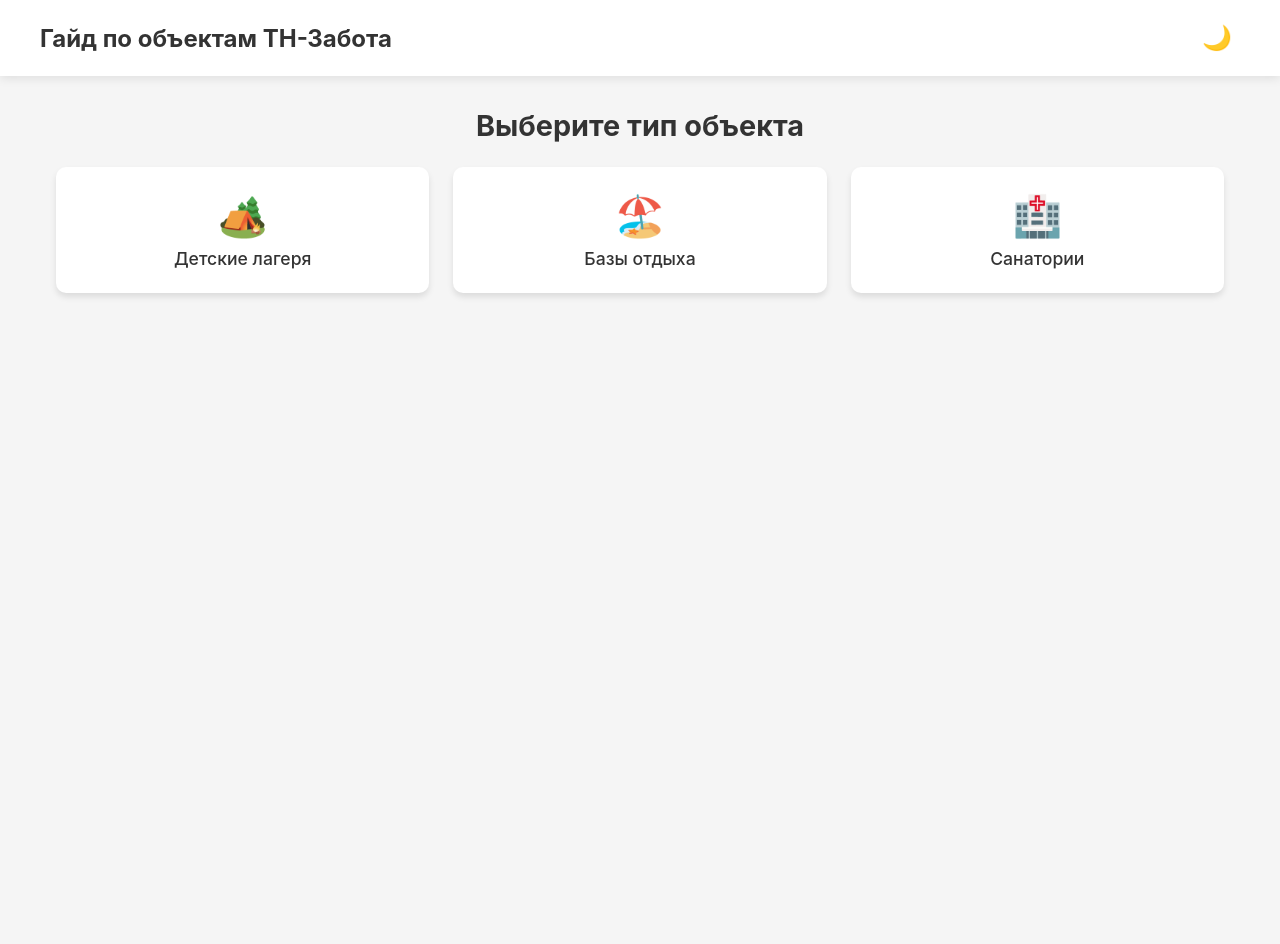
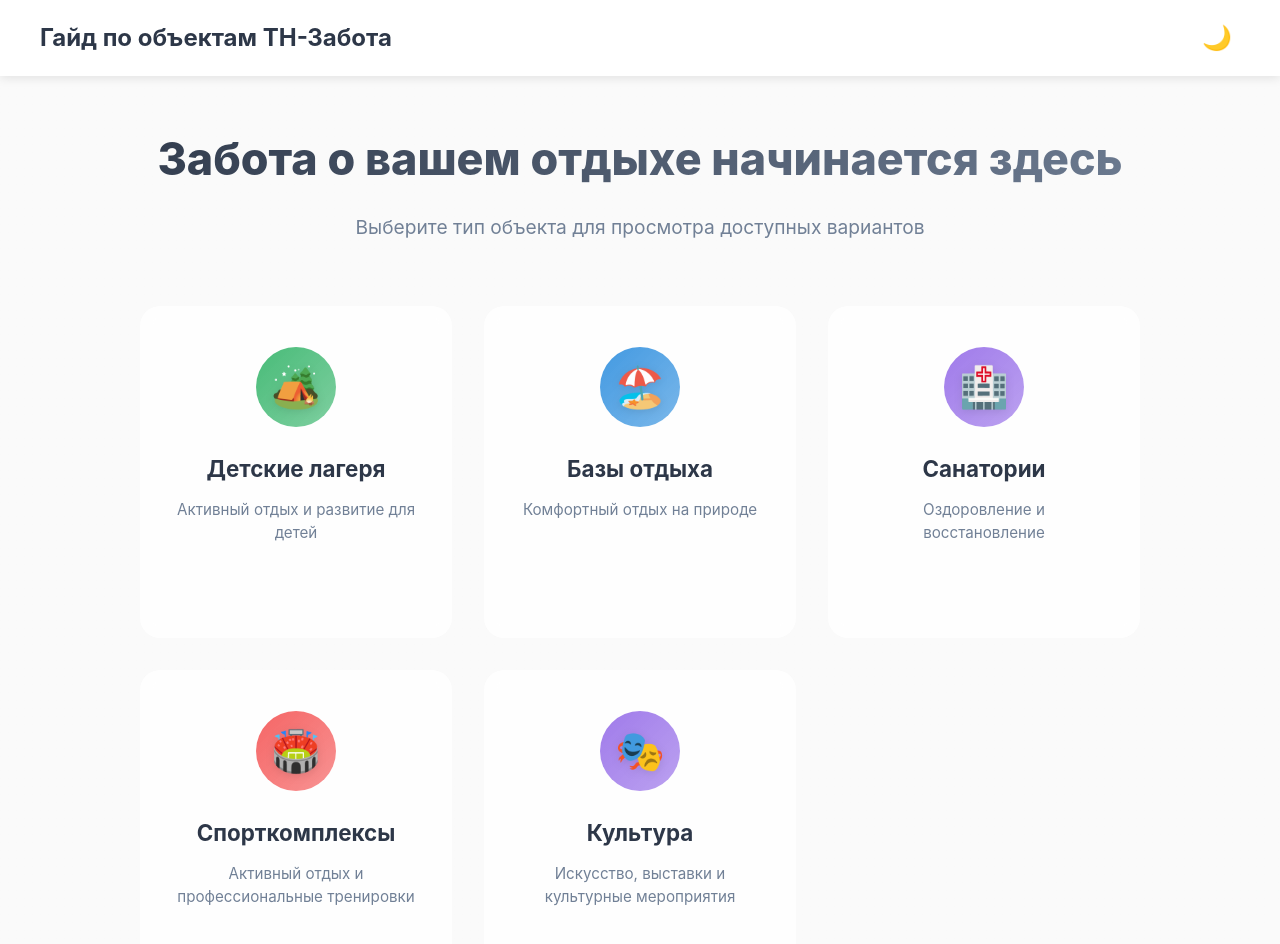
Before and after one commit to ASharksss/tatneft_care, a React (Create React App) app: page /#/ in a window 1280 px wide. Shown: the top 944 px of the page. Before the commit the page ends 800 px from the top, so only its background shows below. Built offline with nearby package versions, Linux system fonts and the light colour scheme.

Commit message:
redesign

```diff
--- a/src/assets/styles/global.css
+++ b/src/assets/styles/global.css
@@ -1,40 +1,52 @@
 /* Базовые стили */
 body {
     margin: 0;
-    font-family: -apple-system, BlinkMacSystemFont, 'Segoe UI', 'Roboto', 'Oxygen',
-    'Ubuntu', 'Cantarell', 'Fira Sans', 'Droid Sans', 'Helvetica Neue',
-    sans-serif;
+    font-family: 'Inter', -apple-system, BlinkMacSystemFont, 'Segoe UI', 'Roboto', sans-serif;
     -webkit-font-smoothing: antialiased;
     -moz-osx-font-smoothing: grayscale;
-    transition: background-color 0.3s ease, color 0.3s ease;
+    transition: all 0.3s ease;
+    line-height: 1.6;
 }
 
-/* Светлая тема по умолчанию */
+/* Обновленная светлая тема */
 :root {
-    --bg-color: #f5f5f5;
-    --text-color: #333;
-    --secondary-text: #666;
-    --header-bg: #ffffff;
-    --card-bg: #ffffff;
-    --border-color: #e0e0e0;
-    --accent-color: #4a6fa5;
-    --hover-bg: rgba(0, 0, 0, 0.05);
+    --bg-color: #fafafa;
+    --text-color: #2d3748;
+    --secondary-text: #718096;
+    --header-bg: rgba(255, 255, 255, 0.95);
+    --card-bg: rgba(255, 255, 255, 0.8);
+    --border-color: #e2e8f0;
+    --accent-color: #4299e1;
+    --accent-hover: #3182ce;
+    --hover-bg: rgba(66, 153, 225, 0.1);
+    --gradient-start: #667eea;
+    --gradient-end: #764ba2;
+    --shadow-sm: 0 1px 3px rgba(0, 0, 0, 0.05);
+    --shadow-md: 0 4px 6px rgba(0, 0, 0, 0.05);
+    --shadow-lg: 0 10px 25px rgba(0, 0, 0, 0.1);
 }
 
-/* Темная тема */
+/* Обновленная темная тема */
 [data-theme="dark"] {
     --bg-color: #121212;
-    --text-color: #e0e0e0;
-    --secondary-text: #a0a0a0;
-    --header-bg: #1e1e1e;
-    --card-bg: #1e1e1e;
-    --border-color: #333;
-    --accent-color: #6d9eeb;
-    --hover-bg: rgba(255, 255, 255, 0.05);
+    --text-color: #e2e8f0;
+    --secondary-text: #a0aec0;
+    --header-bg: rgba(30, 30, 30, 0.95);
+    --card-bg: rgba(30, 30, 30, 0.8);
+    --border-color: #2d3748;
+    --accent-color: #63b3ed;
+    --accent-hover: #4299e1;
+    --hover-bg: rgba(99, 179, 237, 0.15);
+    --gradient-start: #805ad5;
+    --gradient-end: #d53f8c;
 }
 
-/* Применяем переменные */
 body {
     background-color: var(--bg-color);
     color: var(--text-color);
 }
+
+/* Плавные переходы для интерактивных элементов */
+* {
+    transition: color 0.2s ease, background-color 0.2s ease, border-color 0.2s ease;
+}
--- a/src/components/TypeSelector/TypeSelector.jsx
+++ b/src/components/TypeSelector/TypeSelector.jsx
@@ -2,24 +2,70 @@ import React from 'react';
 import styles from './TypeSelector.module.css';
 
 const objectTypes = [
-  { id: 'camps', name: 'Детские лагеря', icon: '🏕️' },
-  { id: 'resorts', name: 'Базы отдыха', icon: '🏖️' },
-  { id: 'sanatoriums', name: 'Санатории', icon: '🏥' },
+  {
+    id: 'camps',
+    name: 'Детские лагеря',
+    icon: '🏕️',
+    description: 'Активный отдых и развитие для детей',
+    color: '#48bb78'
+  },
+  {
+    id: 'resorts',
+    name: 'Базы отдыха',
+    icon: '🏖️',
+    description: 'Комфортный отдых на природе',
+    color: '#4299e1'
+  },
+  {
+    id: 'sanatoriums',
+    name: 'Санатории',
+    icon: '🏥',
+    description: 'Оздоровление и восстановление',
+    color: '#9f7aea'
+  },
+  {
+    id: 'sports',
+    name: 'Спорткомплексы',
+    icon: '🏟️', // или '⚽', '🏀', '🏊‍♂️'
+    description: 'Активный отдых и профессиональные тренировки',
+    color: '#f56565' // энергичный красный
+  },
+  {
+    id: 'culture',
+    name: 'Культура',
+    icon: '🎭', // или '🏛️', '🎨', '📚'
+    description: 'Искусство, выставки и культурные мероприятия',
+    color: '#9f7aea' // благородный фиолетовый
+  }
 ];
 
-const TypeSelector = ({ onSelect }) => {
+const   TypeSelector = ({ onSelect }) => {
   return (
     <div className={styles.selector}>
-      <h2 className={styles.title}>Выберите тип объекта</h2>
-      <div className={styles.types}>
+      <div className={styles.hero}>
+        <h1 className={styles.heroTitle}>Забота о вашем отдыхе начинается здесь</h1>
+        <p className={styles.heroSubtitle}>Выберите тип объекта для просмотра доступных вариантов</p>
+      </div>
+
+      <div className={styles.typesGrid}>
         {objectTypes.map((type) => (
           <div
             key={type.id}
             className={styles.typeCard}
             onClick={() => onSelect(type.id)}
+            style={{ '--card-color': type.color }}
           >
-            <span className={styles.icon}>{type.icon}</span>
-            <span className={styles.name}>{type.name}</span>
+            <div className={styles.cardContent}>
+              <div className={styles.iconWrapper}>
+                <span className={styles.icon}>{type.icon}</span>
+              </div>
+              <h3 className={styles.cardTitle}>{type.name}</h3>
+              <p className={styles.cardDescription}>{type.description}</p>
+              <div className={styles.cardHover}>
+                <span className={styles.hoverText}>Выбрать</span>
+                <span className={styles.arrow}>→</span>
+              </div>
+            </div>
           </div>
         ))}
       </div>
--- a/src/components/TypeSelector/TypeSelector.module.css
+++ b/src/components/TypeSelector/TypeSelector.module.css
@@ -1,55 +1,174 @@
 .selector {
-    margin: 2rem 0;
+    margin: 3rem 0;
     text-align: center;
 }
 
-.title {
-    color: var(--text-color);
-    margin-bottom: 1.5rem;
-    font-size: 1.8rem;
-}
-
-.types {
-    display: grid;
-    grid-template-columns: repeat(auto-fit, minmax(200px, 1fr));
-    gap: 1.5rem;
+.hero {
+    margin-bottom: 4rem;
     padding: 0 1rem;
 }
 
+.heroTitle {
+    font-size: 2.8rem;
+    font-weight: 800;
+    margin: 0 0 1rem 0;
+    background: linear-gradient(135deg, var(--text-color) 0%, var(--secondary-text) 100%);
+    -webkit-background-clip: text;
+    -webkit-text-fill-color: transparent;
+    background-clip: text;
+}
+
+.heroSubtitle {
+    font-size: 1.2rem;
+    color: var(--secondary-text);
+    margin: 0;
+    font-weight: 400;
+}
+
+.typesGrid {
+    display: grid;
+    grid-template-columns: repeat(auto-fit, minmax(300px, 1fr));
+    gap: 2rem;
+    padding: 0 1rem;
+    max-width: 1000px;
+    margin: 0 auto;
+}
+
 .typeCard {
-    background-color: var(--card-bg);
-    border-radius: 10px;
-    padding: 1.5rem;
+    background: var(--card-bg);
+    border-radius: 20px;
+    padding: 2.5rem 2rem;
     cursor: pointer;
     transition: all 0.3s ease;
-    display: flex;
-    flex-direction: column;
-    align-items: center;
-    box-shadow: 0 4px 6px rgba(0, 0, 0, 0.1);
+    border: 1px solid transparent;
+    position: relative;
+    overflow: hidden;
+    backdrop-filter: blur(10px);
+}
+
+.typeCard::before {
+    content: '';
+    position: absolute;
+    top: 0;
+    left: 0;
+    right: 0;
+    height: 4px;
+    background: linear-gradient(90deg, var(--card-color), color-mix(in srgb, var(--card-color), transparent 70%));
+    transform: scaleX(0);
+    transition: transform 0.3s ease;
 }
 
 .typeCard:hover {
-    transform: translateY(-5px);
-    box-shadow: 0 6px 12px rgba(0, 0, 0, 0.15);
+    transform: translateY(-8px);
+    box-shadow: var(--shadow-lg);
+    border-color: color-mix(in srgb, var(--card-color), transparent 70%);
+}
+
+.typeCard:hover::before {
+    transform: scaleX(1);
+}
+
+.cardContent {
+    position: relative;
+    z-index: 2;
+}
+
+.iconWrapper {
+    width: 80px;
+    height: 80px;
+    margin: 0 auto 1.5rem;
+    background: linear-gradient(135deg, var(--card-color), color-mix(in srgb, var(--card-color), transparent 30%));
+    border-radius: 50%;
+    display: flex;
+    align-items: center;
+    justify-content: center;
+    transition: all 0.3s ease;
+}
+
+.typeCard:hover .iconWrapper {
+    transform: scale(1.1);
 }
 
 .icon {
     font-size: 2.5rem;
-    margin-bottom: 0.5rem;
+    filter: drop-shadow(0 2px 4px rgba(0,0,0,0.1));
 }
 
-.name {
-    font-size: 1.1rem;
-    font-weight: 500;
+.cardTitle {
+    font-size: 1.4rem;
+    font-weight: 700;
+    margin: 0 0 0.75rem 0;
     color: var(--text-color);
 }
 
-@media (max-width: 600px) {
-    .types {
+.cardDescription {
+    color: var(--secondary-text);
+    margin: 0 0 1.5rem 0;
+    font-size: 0.95rem;
+    line-height: 1.5;
+}
+
+.cardHover {
+    opacity: 0;
+    transform: translateY(10px);
+    transition: all 0.3s ease;
+    display: flex;
+    align-items: center;
+    justify-content: center;
+    gap: 0.5rem;
+    color: var(--card-color);
+    font-weight: 600;
+}
+
+.typeCard:hover .cardHover {
+    opacity: 1;
+    transform: translateY(0);
+}
+
+.hoverText {
+    font-size: 0.9rem;
+}
+
+.arrow {
+    font-size: 1.1rem;
+    transition: transform 0.2s ease;
+}
+
+.typeCard:hover .arrow {
+    transform: translateX(4px);
+}
+
+@media (max-width: 768px) {
+    .heroTitle {
+        font-size: 2.2rem;
+    }
+
+    .heroSubtitle {
+        font-size: 1.1rem;
+    }
+
+    .typesGrid {
         grid-template-columns: 1fr;
+        gap: 1.5rem;
     }
 
     .typeCard {
-        padding: 1rem;
+        padding: 2rem 1.5rem;
+    }
+
+    .iconWrapper {
+        width: 70px;
+        height: 70px;
+        margin-bottom: 1.25rem;
     }
 }
+
+@media (max-width: 480px) {
+    .heroTitle {
+        font-size: 1.8rem;
+    }
+
+    .hero {
+        margin-bottom: 3rem;
+    }
+}
--- a/src/pages/HomePage/HomePage.module.css
+++ b/src/pages/HomePage/HomePage.module.css
@@ -2,8 +2,7 @@
     min-height: 100vh;
     display: flex;
     flex-direction: column;
-    background-color: var(--bg-color);
-    color: var(--text-color);
+    background: linear-gradient(135deg, var(--bg-color) 0%, color-mix(in srgb, var(--bg-color), transparent 20%) 100%);
 }
 
 .main {
@@ -13,32 +12,57 @@
     width: 100%;
 }
 
+.contentSection {
+    animation: fadeInUp 0.6s ease;
+}
+
 .backButton {
     background: none;
     border: none;
     color: var(--accent-color);
     font-size: 1rem;
     cursor: pointer;
-    margin-bottom: 1rem;
-    padding: 0.5rem 0;
+    margin-bottom: 2rem;
+    padding: 0.75rem 1rem;
+    border-radius: 8px;
     display: inline-flex;
     align-items: center;
+    gap: 0.5rem;
+    transition: all 0.2s ease;
 }
 
 .backButton:hover {
-    text-decoration: underline;
+    background-color: var(--hover-bg);
+    transform: translateX(-4px);
 }
 
 .sectionTitle {
-    margin: 0 0 1.5rem 0;
-    font-size: 1.8rem;
+    margin: 0 0 2rem 0;
+    font-size: 2.2rem;
+    font-weight: 700;
     color: var(--text-color);
+    text-align: center;
+}
+
+@keyframes fadeInUp {
+    from {
+        opacity: 0;
+        transform: translateY(20px);
+    }
+    to {
+        opacity: 1;
+        transform: translateY(0);
+    }
 }
 
 @media (max-width: 768px) {
 
     .sectionTitle {
-        font-size: 1.5rem;
-        margin-bottom: 1rem;
+        font-size: 1.8rem;
+        margin-bottom: 1.5rem;
+    }
+
+    .backButton {
+        margin-bottom: 1.5rem;
     }
 }
```
Also changed, not shown: src/pages/HomePage/HomePage.jsx (+4 -52 lines).
